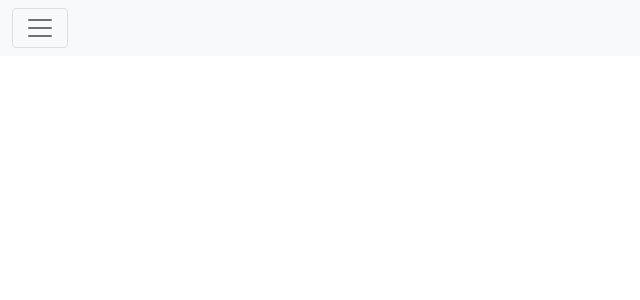
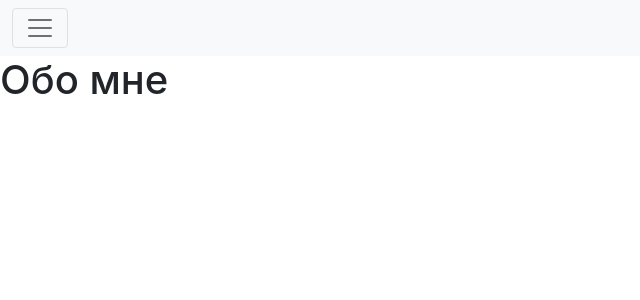
Before and after one commit to vladimir0503/mitrasoft-test, a React (Create React App) app: page /aboutMe in a window 1280 px wide. Shown: the top 300 px of the page, without its empty margins (0-640 px from the left). Built offline with nearby package versions, Linux system fonts and the light colour scheme.

Commit message:
Add routing

```diff
--- a/src/App.js
+++ b/src/App.js
@@ -1,11 +1,26 @@
 import React from "react";
 import Header from "./components/Header";
+import {
+  BrowserRouter as Router,
+  Routes,
+  Route
+} from "react-router-dom";
+import Gallery from "./components/pages/Gallery";
+import AboutMe from "./components/pages/AboutMe";
+import ImgPage from "./components/pages/ImgPage";
 
 function App() {
 
   return (
     <div>
-      <Header />
+      <Router>
+        <Header />
+        <Routes>
+          <Route path='/' element={<Gallery />} />
+          <Route path='/aboutMe' element={<AboutMe />} />
+          <Route path='/image/:id' element={<ImgPage />} />
+        </Routes>
+      </Router>
     </div>
   );
 };
--- a/src/components/Sidebar.jsx
+++ b/src/components/Sidebar.jsx
@@ -1,5 +1,6 @@
 import React from 'react';
-import { Navbar, Offcanvas, Image, Container, Card, Nav, NavDropdown } from 'react-bootstrap';
+import { Link } from 'react-router-dom';
+import { Navbar, Offcanvas, Image, Card, Nav } from 'react-bootstrap';
 import avatar from '../images/avatar.jpg'
 
 const Sidebar = () => {
@@ -34,8 +35,8 @@ const Sidebar = () => {
                     </Card.Body>
                 </Card>
                 <Nav>
-                    <Nav.Link href="#action1">Галерея</Nav.Link>
-                    <Nav.Link href="#action2">Обо мне</Nav.Link>
+                    <Link to='/'>Галерея</Link>
+                    <Link to='/aboutMe'>Обо мне</Link>
                 </Nav>
             </Offcanvas.Body>
         </Navbar.Offcanvas>
--- /dev/null
+++ b/src/components/pages/AboutMe.jsx
@@ -0,0 +1,11 @@
+import React from 'react'
+
+const AboutMe = () => {
+  return (
+    <div>
+      <h1>Обо мне</h1>
+    </div>
+  )
+}
+
+export default AboutMe
--- /dev/null
+++ b/src/components/pages/Gallery.jsx
@@ -0,0 +1,12 @@
+import React from 'react'
+import { Container } from 'react-bootstrap';
+
+const Gallery = () => {
+  return (
+    <Container fluid>
+      <h1>Галерея</h1>
+    </Container>
+  );
+};
+
+export default Gallery;
--- /dev/null
+++ b/src/components/pages/ImgPage.jsx
@@ -0,0 +1,11 @@
+import React from 'react'
+
+const ImgPage = () => {
+  return (
+    <div>
+      <h1>Инфлрмация о картинке</h1>
+    </div>
+  )
+}
+
+export default ImgPage
--- a/src/index.css
+++ b/src/index.css
@@ -11,3 +11,7 @@ code {
   font-family: source-code-pro, Menlo, Monaco, Consolas, 'Courier New',
     monospace;
 }
+
+a {
+  text-decoration: none;
+}
--- a/src/index.js
+++ b/src/index.js
@@ -1,6 +1,7 @@
 import React from 'react';
 import ReactDOM from 'react-dom/client';
 import 'bootstrap/dist/css/bootstrap.min.css';
+import './index.css';
 import App from './App';
 
 const root = ReactDOM.createRoot(document.getElementById('root'));
```
